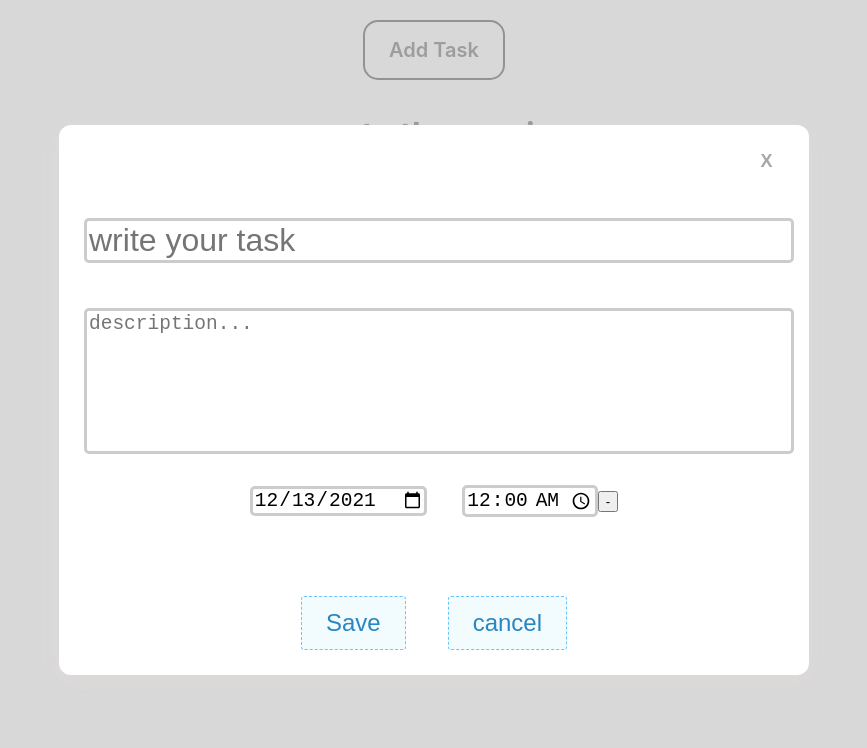
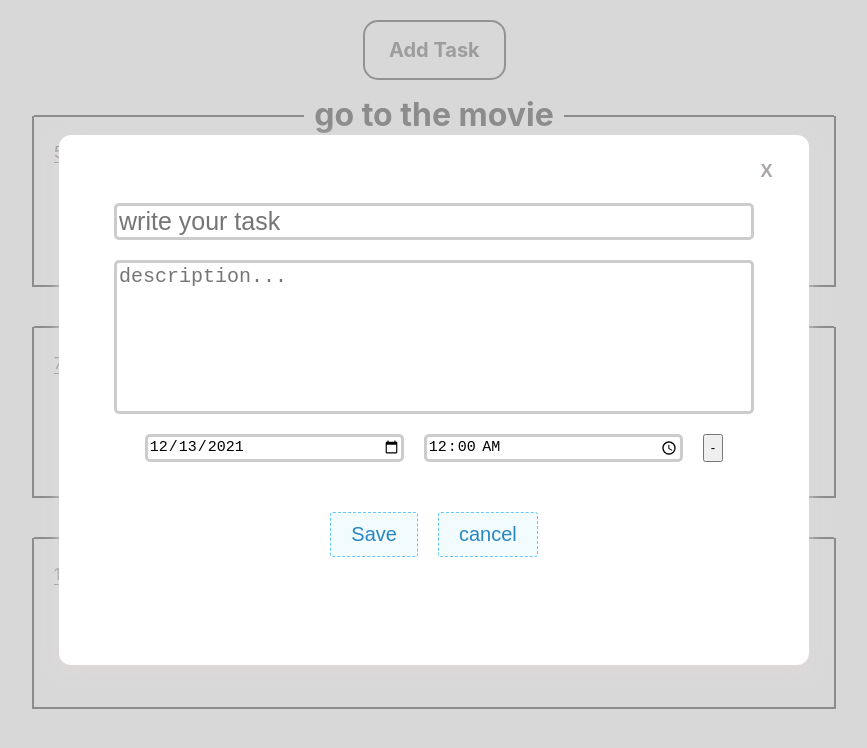
Before and after one commit to InbarDanieli/tasks-manager, a React (Create React App) app: page / in a window 1280 px wide. Both pictures are taken after a click on the button "Add Task". Shown: the top 748 px of the page, without its empty margins (206-1073 px from the left). Built offline with nearby package versions, Linux system fonts and the light colour scheme.

Commit message:
fixed-typo

```diff
--- a/src/components/item/Item.css
+++ b/src/components/item/Item.css
@@ -1,22 +1,17 @@
-.Item {
-  display: flex;
-  justify-content: center;
-}
-
-.List {
+.taskContainer {
   list-style: none;
   border-bottom: 2px black solid;
   border-left: 2px black solid;
   border-right: 2px black solid;
-  margin-top: 40px;
-  width: 700px;
+  width: 80%;
+  max-width: 800px;
 }
 
 .Title {
   width: 100%;
   text-align: center;
   border-bottom: 2px solid #000;
-  line-height: 0em;
+  line-height: 0;
   margin: -1px 0 20px;
 }
 
@@ -26,12 +21,12 @@
 }
 
 .CloseButton {
-  margin-left: 630px;
+  margin-left: 85%;
   cursor: pointer;
   border: none;
   background: none;
   color: rgb(170, 165, 165);
-  font-size: large;
+  font-size: 20px;
   z-index: 1;
 }
 
@@ -40,34 +35,13 @@
 }
 
 
-.BodyText{
+.descriptionText {
   word-wrap: break-word;
-  margin-bottom: 70px;
+  padding: 20px 0 50px 0;
 }
 
-.DateAndTime{
-  margin-top: -20px;
-  margin-left: 10px;
+.DateAndTime {
+  margin: -20px 0 0 20px;
   width: fit-content;
   border-bottom: 1px solid black;
 }
-
-@media screen and (max-width: 600px){
-  .Item{
-    justify-content: flex-start;
-  }
-
-  .List{
-    width: 100%;
-    margin: 16px;
-    display: flex;
-    flex-direction: column;
-  }
-  .Title{
-    font-size: 30px;
-  }
-  .CloseButton{
-    margin: 0%;
-    margin-left: 85%;
-  }
-  }
--- a/src/components/item/Item.js
+++ b/src/components/item/Item.js
@@ -5,17 +5,16 @@ import "./Item.css"
 function Item(props) {
 
   return (
-    <div className="Item">
-      <li className="List">
+      <li className="taskContainer">
         <h1 className="Title"><span>{props.item.task}</span></h1>
         <button className="CloseButton" onClick={props.onDelete}> <b> X </b> </button>
         <p className = "DateAndTime" style = {{display: props.item.removedate}}> {Intl.DateTimeFormat('en-GB', { dateStyle: "medium", timeStyle: "short" }).format(props.item.date)} </p>
-        <div className="BodyText">
+        <div className="descriptionText">
           <p>{props.item.description}</p>
 
         </div>
       </li>
-    </div>)
+    )
 }
 
 
--- a/src/components/list/List.css
+++ b/src/components/list/List.css
@@ -1,3 +1,7 @@
 ul{
 padding: 0;
+display: flex;
+flex-direction: column;
+align-items: center;
+gap: 40px;
 }
--- a/src/components/popupButton/ButtonPopup.css
+++ b/src/components/popupButton/ButtonPopup.css
@@ -8,9 +8,9 @@
   display: inline-block;
   font-family: Roobert, -apple-system, BlinkMacSystemFont, "Segoe UI", Helvetica, Arial, sans-serif, "Apple Color Emoji", "Segoe UI Emoji", "Segoe UI Symbol";
   font-size: 20px;
-  font-weight: 600;
+  font-weight: bold;
   line-height: normal;
-  margin-top: 20px;
+  margin: 20px;
   width: fit-content;
   outline: none;
   padding: 16px 24px;
@@ -19,6 +19,7 @@
   transition: all 300ms cubic-bezier(.23, 1, 0.32, 1);
   user-select: none;
   will-change: transform;
+  -webkit-tap-highlight-color: transparent;
 }
 
 .button:hover {
--- a/src/components/taskcreator/TaskCreator.css
+++ b/src/components/taskcreator/TaskCreator.css
@@ -12,14 +12,17 @@
 }
 
 .modalContainer {
-  width: 700px;
-  height: 500px;
+  width: 75%;
+  max-width: 700px;
+  height: 60%;
+  max-height: 500px;
   border-radius: 12px;
   background-color: white;
   box-shadow: rgb(224, 217, 217) 0px 5px 15px;
   display: flex;
   flex-direction: column;
-  gap: 10px;
+  align-items: center;
+  gap: 20px;
   padding: 25px;
 }
 
@@ -27,8 +30,7 @@
   background: none;
   border: none;
   cursor: pointer;
-  margin-left: 95%;
-  margin-bottom: 5%;
+  margin: 0 0 0 95%;
   color: rgb(170, 165, 165);
   font-size: large;
 }
@@ -38,44 +40,50 @@
 }
 
 .TaskTitle {
-  margin-bottom: 5%;
-  width: 100%;
-  word-wrap: break-word;
-  border-radius: 5px;
-  resize: initial;
-  font-size: 200%;
+  width: 90%;
+  font-size: 25px;
 }
 
 .TaskText {
-  margin-bottom: 3%;
-  width: 100%;
+  width: 90%;
   height: 30%;
   resize: none;
   border-radius: 5px;
   border: 3px solid #ccc;
   outline: none;
   transition: 0.5s;
-  font-size: 150%;
+  font-size: 20px;
 }
 
 .TaskText:focus {
   border: 3px solid #555;
 }
 
+.dateContainer{
+  width: 90%;
+  display: flex;
+  flex-direction: row;
+  justify-content: center;
+  flex-wrap: wrap;
+  gap: 20px;
+  }
 
 .TaskDate {
-  margin-bottom: 10%;
-  border-radius: 5px;
-  font-size: 150%;
+  width: 40%;
+  font-size: 15px;
 }
 
 .TaskTime {
-  margin-left: 5%;
-  border-radius: 5px;
-  font-size: 150%;
+  width: 40%;
+  font-size: 15px;
+}
+
+.disableDate{
+/* add! */
 }
 
 input {
+  border-radius: 5px;
   border: 3px solid #ccc;
   outline: none;
   transition: 0.5s;
@@ -85,22 +93,17 @@ input:focus {
   border: 3px solid #555;
 }
 
-
-.saveButton {
-  border: none;
-  background: none;
-  font-size: 150%;
-}
-
-.cancelButton {
-  margin-left: 6%;
-  border: none;
-  background: none;
-  font-size: 150%;
+.changesButtons {
+  display: flex;
+  flex-direction: row;
+  gap: 20px;
+  padding: 30px 0 0 0;
 }
 
 .changesButtons button {
-  display: inline-block;
+  border: none;
+  background: none;
+  font-size: 20px;
   padding: 0.5em 1em;
   text-decoration: none;
   color: #2886c0;
@@ -116,43 +119,14 @@ input:focus {
 }
 
 
-/* continue!: */
-/* smaller: less pixels */
-/* max from the number down */
-/* min from the number up */
-
-
 @media screen and (max-width: 600px){
-.modalContainer{
-  width: 80%;
-  height: 50%;
-}
-
-  .TaskTitle {
-    font-size: 20px;
-    border-width: 3px;
+  .dateContainer{
+    gap: 10px;
+    flex-direction: column;
+    align-items: center;
   }
 
-  .TaskText {
-    font-size: 14px;
-    border-width: 3px;
-  }
-
-  .TaskDate {
-    font-size: 10px;
-    border-width: 3px;
-  }
-
-  .TaskTime {
-    font-size: 10px;
-    border-width: 3px;
-  }
-
-  .saveButton {
-    font-size: 15px;
-  }
-
-  .cancelButton {
-    font-size: 15px;
+  .changesButtons {
+    padding: 10px 0 0 0;
   }
 }
--- a/src/components/taskcreator/TaskCreator.js
+++ b/src/components/taskcreator/TaskCreator.js
@@ -64,10 +64,10 @@ function TaskCreator(props) {
         <button className="closeButton" onClick={props.onExit}> <b> X </b> </button>
         <input className="TaskTitle" type="text" placeholder="write your task" maxlength="18" onChange={GetTask} value={task}></input>
         <textarea className="TaskText" placeholder="description..." onChange={GetDescription} value={description}></textarea>
-        <div>
+        <div className='dateContainer'>
           <input className="TaskDate" type="date" onChange={GetDate} value={date} disabled={disable}></input>
           <input className="TaskTime" type="time" onChange={GetTime} value={time} disabled={disable}></input>
-          <button onClick={ChangeDate}> {chageDatebutton} </button>
+          <button className='disableDate' onClick={ChangeDate}> {chageDatebutton} </button>
         </div>
         <div className="changesButtons">
           <button className="saveButton" onClick={ReturnItem}>Save</button>
```
